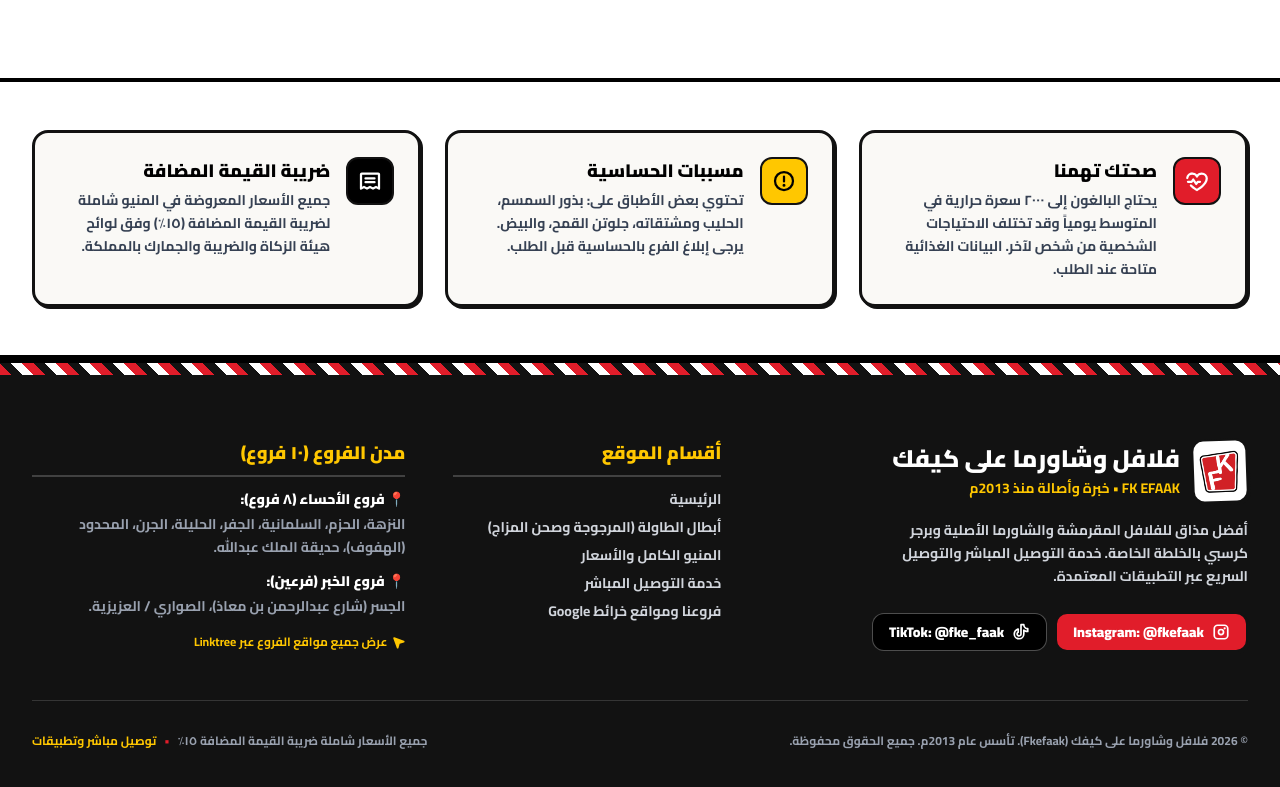
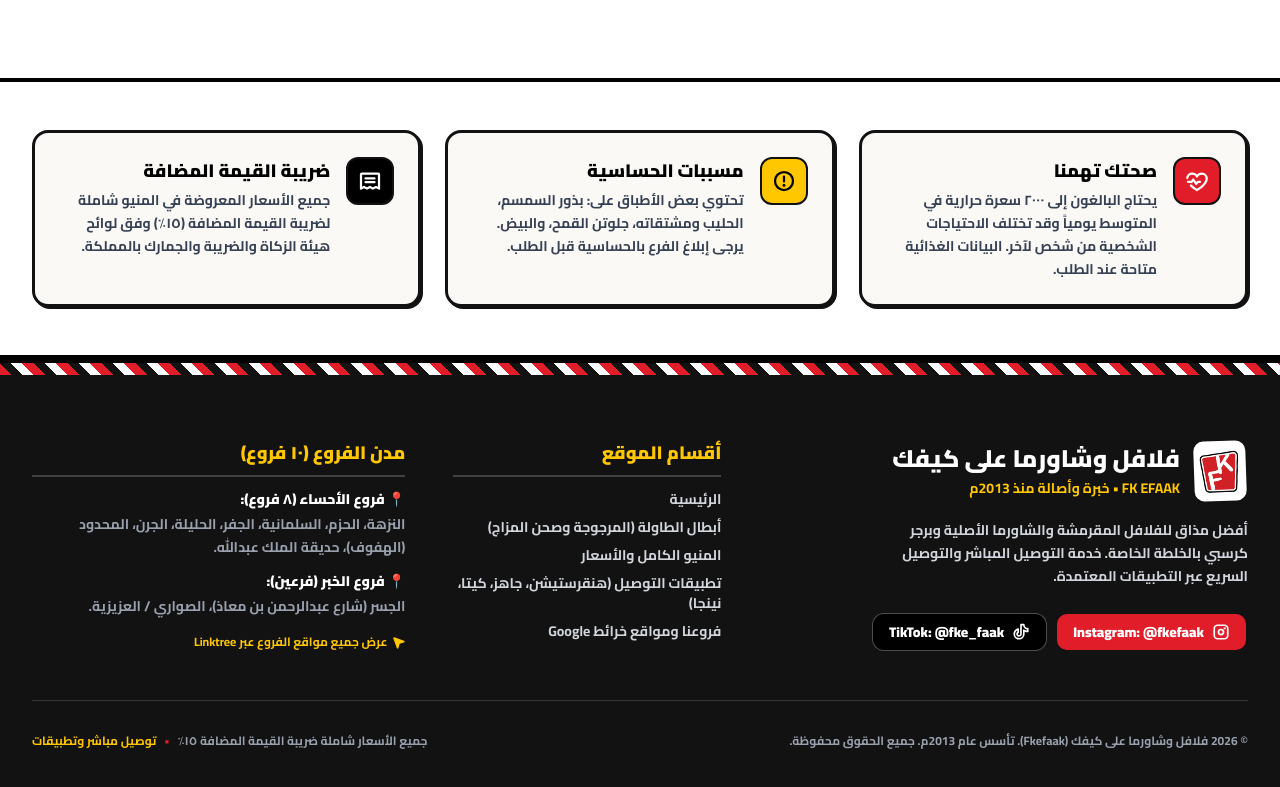
Before and after one commit to sharooz007/FekeFak, a Next.js app: page /menu in a window 1280 px wide. Shown: the part 4980-5767 px from the top of the page. Built offline with nearby package versions, Linux system fonts and the light colour scheme.

Commit message:
feat: remove delivery section as requested

```diff
--- a/app/page.tsx
+++ b/app/page.tsx
@@ -3,7 +3,6 @@
 import SignatureSpotlight from '../components/SignatureSpotlight';
 import MenuPreview from '../components/MenuPreview';
 import DeliveryApps from '../components/DeliveryApps';
-import DeliverySection from '../components/DeliverySection';
 import BranchLocator from '../components/BranchLocator';
 import HealthAndVATBanner from '../components/HealthAndVATBanner';
 import Footer from '../components/Footer';
@@ -17,7 +16,6 @@
       <SignatureSpotlight />
       <MenuPreview />
       <DeliveryApps />
-      <DeliverySection />
       <BranchLocator />
       <HealthAndVATBanner />
       <Footer />
--- a/components/Footer.tsx
+++ b/components/Footer.tsx
@@ -85,8 +85,8 @@
                 </a>
               </li>
               <li>
-                <a href="#delivery" className="hover:text-white hover:underline">
-                  خدمة التوصيل المباشر
+                <a href="#delivery-apps" className="hover:text-white hover:underline">
+                  تطبيقات التوصيل (هنقرستيشن، جاهز، كيتا، نينجا)
                 </a>
               </li>
               <li>
```
